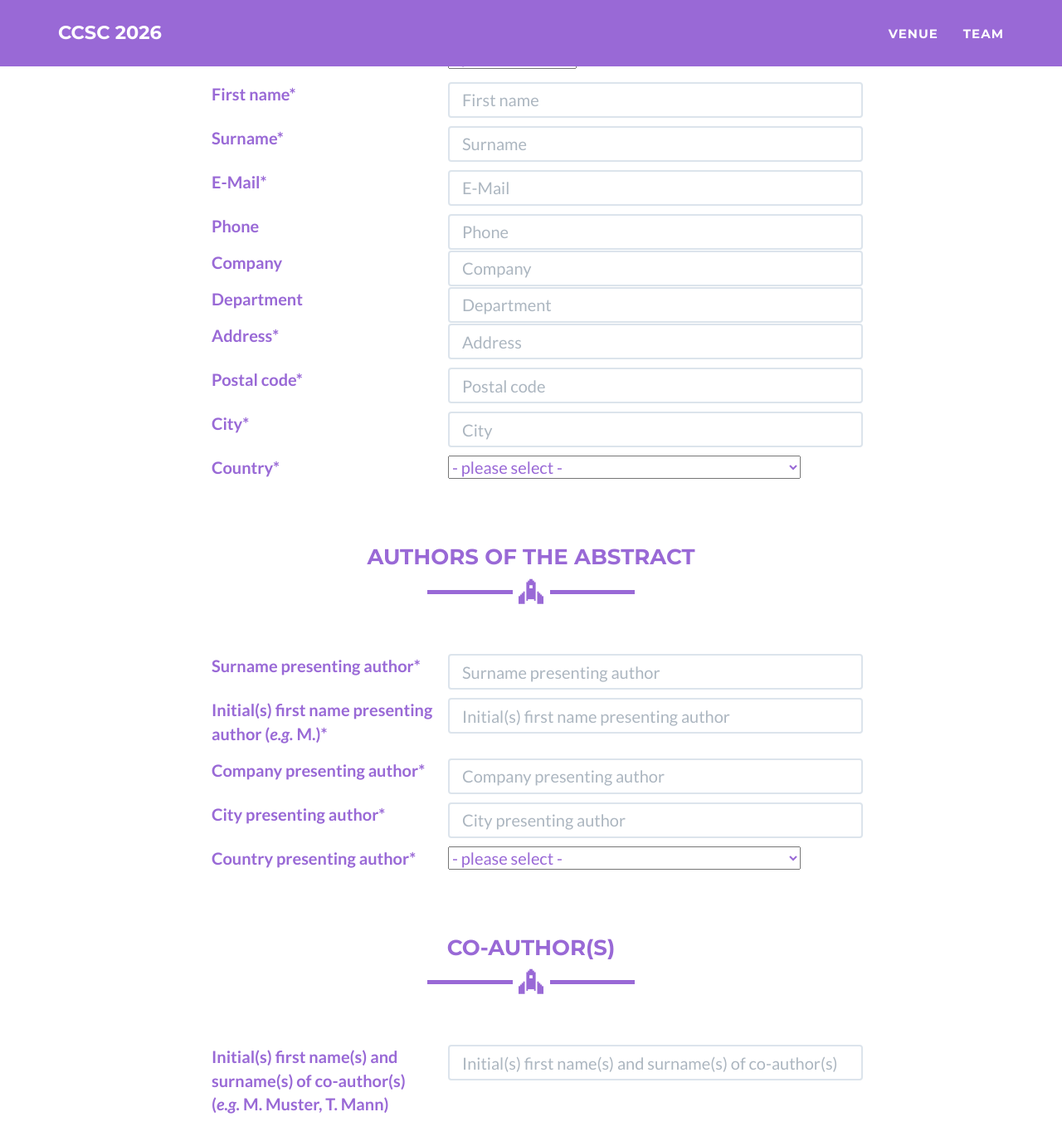
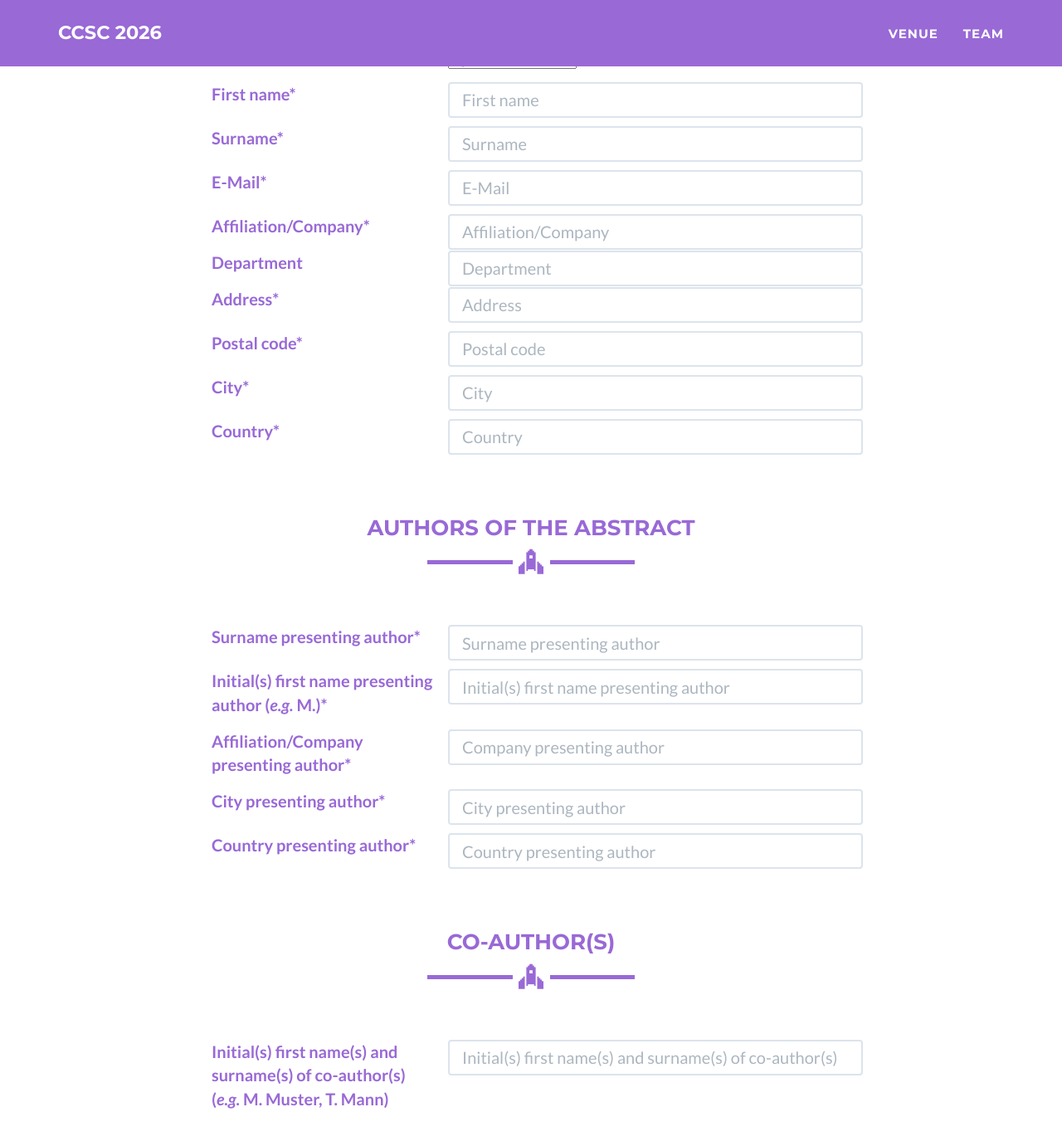
Before and after one commit to ccsc2026/ccsc2026.github.io, a Jekyll site: the page built from registration-form.html, in a window 1280 px wide and 1400 px high, scrolled down 576 px. Shown: the top 1381 px of the window at 83% size. Built offline with Jekyll 4.4.1, drawn with Linux system fonts in a browser that asks for light colours; some of the changed text lies outside the part shown.

Commit message:
Update registration-form.html

```diff
--- a/registration-form.html
+++ b/registration-form.html
@@ -89,30 +89,20 @@ layout: page
       <div class="col-lg-5">
         <div class="row control-group">
           <input type="email" name="_replyto" class="form-control" placeholder="E-Mail" required id="txtForm"
-          data-validation-required-message="Please enter your phone number.">
+          data-validation-required-message="Please enter your E-Mail.">
           <p class="help-block text-danger"></p>
-        </div>
-      </div>
-      </div>
-      <!-- Phone -->
-      <div class="row">
-      <div class="col-lg-3 col-lg-offset-2">
-        <p><label>Phone</label></p>
-      </div>
-      <div class="col-lg-5">
-        <div class="row control-group">
-          <input name="phone" type="phone" class="form-control" placeholder="Phone" id="txtForm">
         </div>
       </div>
       </div>
       <!-- Company -->
       <div class="row">
       <div class="col-lg-3 col-lg-offset-2">
-        <p><label>Company</label></p>
+        <p><label>Affiliation/Company*</label></p>
       </div>
       <div class="col-lg-5">
         <div class="row control-group">
-          <input type="text" name="company" class="form-control" placeholder="Company" id="txtForm">
+          <input type="text" name="company" class="form-control" placeholder="Affiliation/Company" id="txtForm"
+            data-validation-required-message="Please enter an affiliation or company name.">
         </div>
       </div>
       </div>
@@ -166,14 +156,16 @@ layout: page
         </div>
       </div>
       </div>
-      <!-- Country -->
+      <!-- country -->
       <div class="row">
       <div class="col-lg-3 col-lg-offset-2">
         <p><label>Country*</label></p>
       </div>
       <div class="col-lg-5">
         <div class="row control-group">
-          <p>{% include countries.html %}</p>
+          <input type="text" name="country" class="form-control" required placeholder="Country" id="txtForm"
+          data-validation-required-message="Please enter your billing country here.">
+          <p class="help-block text-danger"></p>
         </div>
       </div>
       </div>
@@ -214,7 +206,7 @@ layout: page
         <!-- Company -->
       <div class="row">
       <div class="col-lg-3 col-lg-offset-2">
-        <p><label>Company presenting author*</label></p>
+        <p><label>Affiliation/Company presenting author*</label></p>
       </div>
       <div class="col-lg-5">
         <div class="row control-group">
@@ -237,14 +229,16 @@ layout: page
         </div>
       </div>
       </div>
-      <!-- country -->
+      <!-- Country -->
       <div class="row">
       <div class="col-lg-3 col-lg-offset-2">
         <p><label>Country presenting author*</label></p>
       </div>
       <div class="col-lg-5">
         <div class="row control-group">
-          <p>{% include countries.html %}</p>
+          <input type="text" name="country_PA" class="form-control" required placeholder="Country presenting author" id="txtForm"
+          data-validation-required-message="Please enter your affiliation country.">
+          <p class="help-block text-danger"></p>
         </div>
       </div>
       </div>
```
Also changed, not shown: other parts of registration-form.html (+1 -1 lines).
